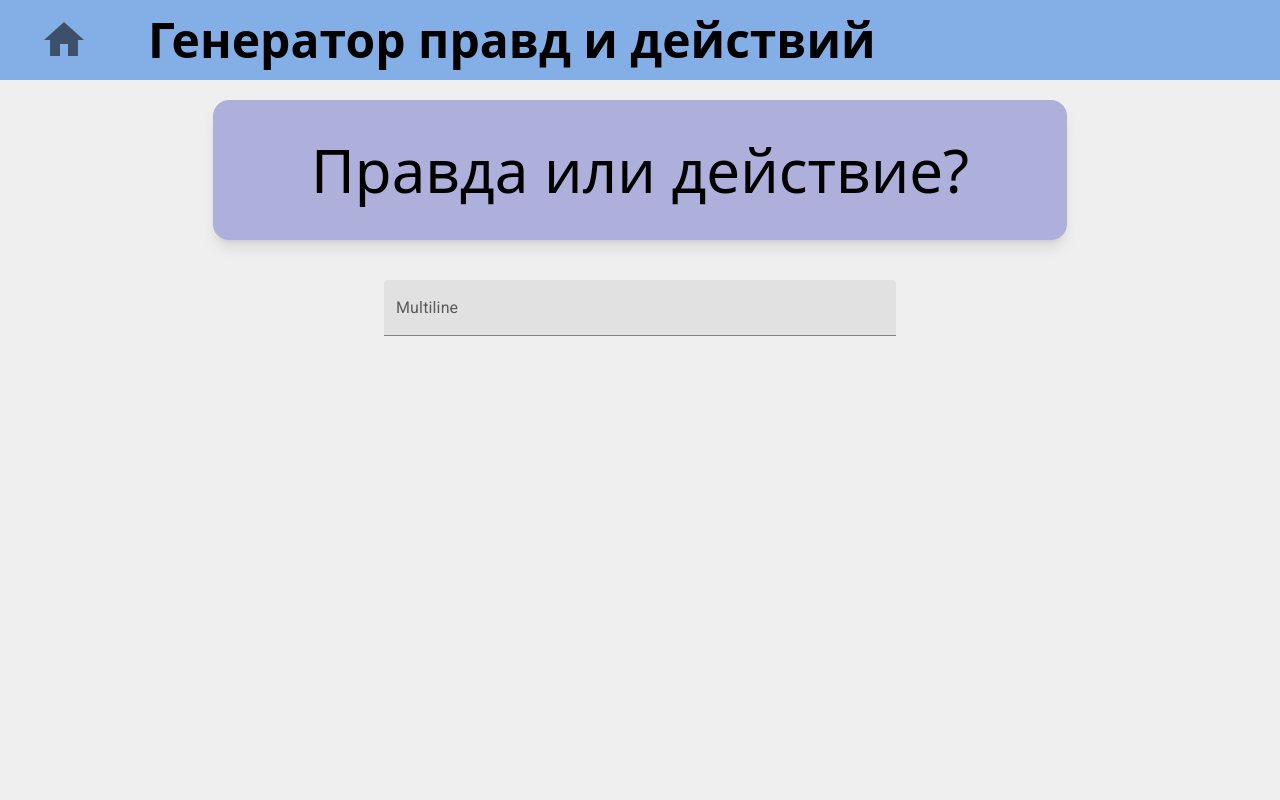
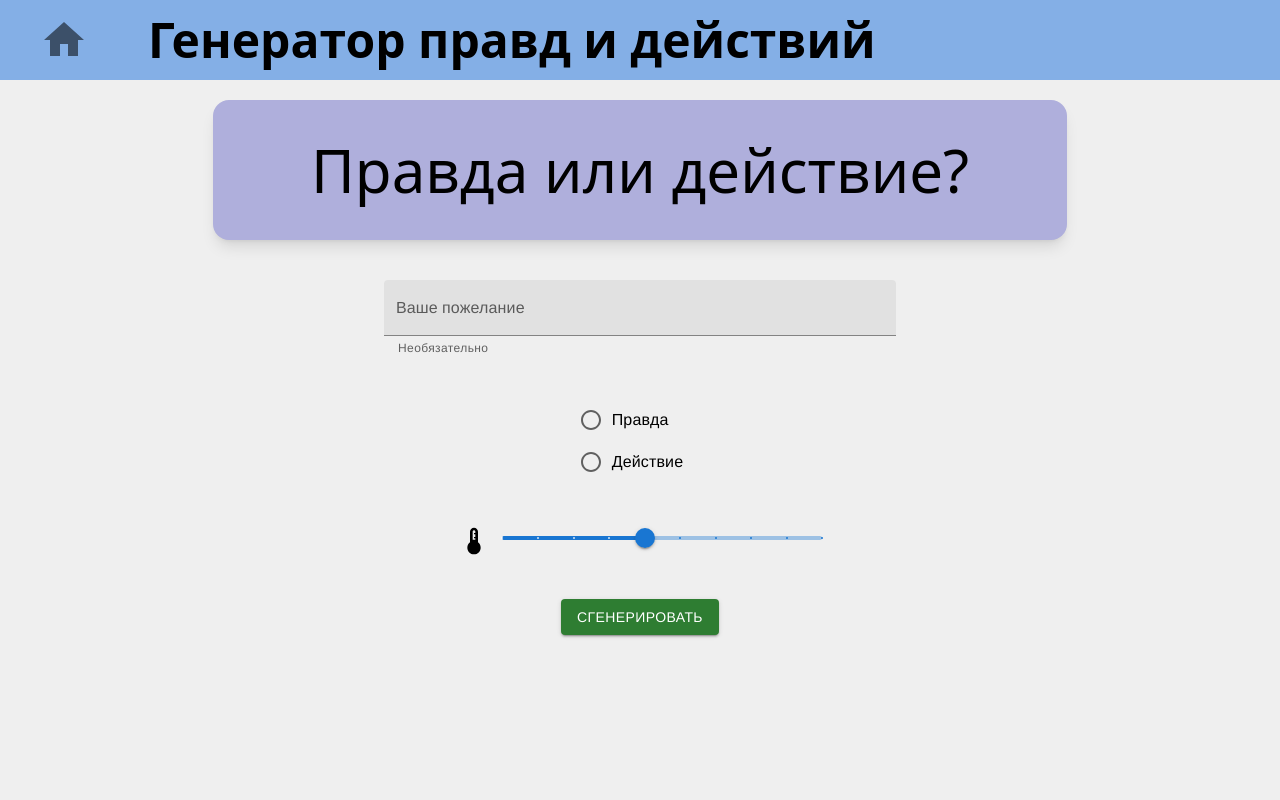
Before and after one commit to VladSunny/TruthOrDare, a React (Create React App) app: page /Game in a window 1280 px wide. Shown: the top 800 px of the page. Built offline with nearby package versions, Linux system fonts and the light colour scheme; a web font is replaced by a local one.

Commit message:
Game params

```diff
--- a/src/UI/Button/DefaultButton.jsx
+++ b/src/UI/Button/DefaultButton.jsx
@@ -14,7 +14,7 @@ const EditedButton = styled(Button)({
 
 function DefaultButton(props) {
     return (
-        <EditedButton variant="contained" className={props.className} href={props.href}>
+        <EditedButton variant="contained" className={props.className} href={props.href} color={props.color}>
             {props.children}
         </EditedButton>
     );
--- a/src/components/Header/Header.jsx
+++ b/src/components/Header/Header.jsx
@@ -16,7 +16,7 @@ function Header() {
                     </IconButton>
                 </div>
             )}
-            <p className="text-2xl md:text-4xl lg:text-5xl font-extrabold md:ml-5">Генератор правд и действий</p>
+            <p className="text-2xl md:text-4xl lg:text-5xl font-extrabold ml-5">Генератор правд и действий</p>
         </div>
     );
 }
--- a/src/pages/Game.jsx
+++ b/src/pages/Game.jsx
@@ -1,5 +1,11 @@
 import React from 'react';
 import TextField from '@mui/material/TextField';
+import { Button } from '@mui/material';
+import Slider from '@mui/material/Slider';
+import ThermostatIcon from '@mui/icons-material/Thermostat';
+import FormControlLabel from '@mui/material/FormControlLabel';
+import RadioGroup from '@mui/material/RadioGroup';
+import Radio from '@mui/material/Radio';
 
 
 function Game() {
@@ -8,14 +14,40 @@ function Game() {
             <h1 className='text-3xl md:text-4xl lg:text-6xl w-11/12 md:w-2/3 py-10 variantfill-two p-5 mt-5 rounded-2xl flex justify-center shadow-lg'>
                 Правда или действие?
             </h1>
-            <div className='mt-10 w-full flex justify-center'>
+            <div className='mt-10 w-full flex flex-col justify-center items-center gap-10'>
                 <TextField
                     id="standard-multiline-flexible"
-                    label="Multiline"
+                    label="Ваше пожелание"
+                    helperText="Необязательно"
                     multiline
                     variant="filled"
                     className='w-5/6 md:w-2/5'
                 />
+                <div>
+                    <RadioGroup
+                        aria-labelledby="demo-controlled-radio-buttons-group"
+                    >
+                        <FormControlLabel value="truth" control={<Radio />} label="Правда" />
+                        <FormControlLabel value="dare" control={<Radio />} label="Действие" />
+                    </RadioGroup>
+                </div>
+                <div class="flex flex-row w-full items-center justify-center">
+                    <ThermostatIcon sx={{fontSize: '2rem', marginRight: '1vw'}} />
+                    <div class="w-2/3 md:w-1/3 lg:w-1/4">
+                        <Slider
+                            defaultValue={0.5}
+                            valueLabelDisplay="auto"
+                            shiftStep={30}
+                            step={0.1}
+                            marks
+                            min={0.1}
+                            max={1}
+                        />
+                    </div>
+                </div>
+            </div>
+            <div className='mt-10'>
+                <Button color="success" variant='contained'>сгенерировать</Button>
             </div>
         </div>
     );
```
